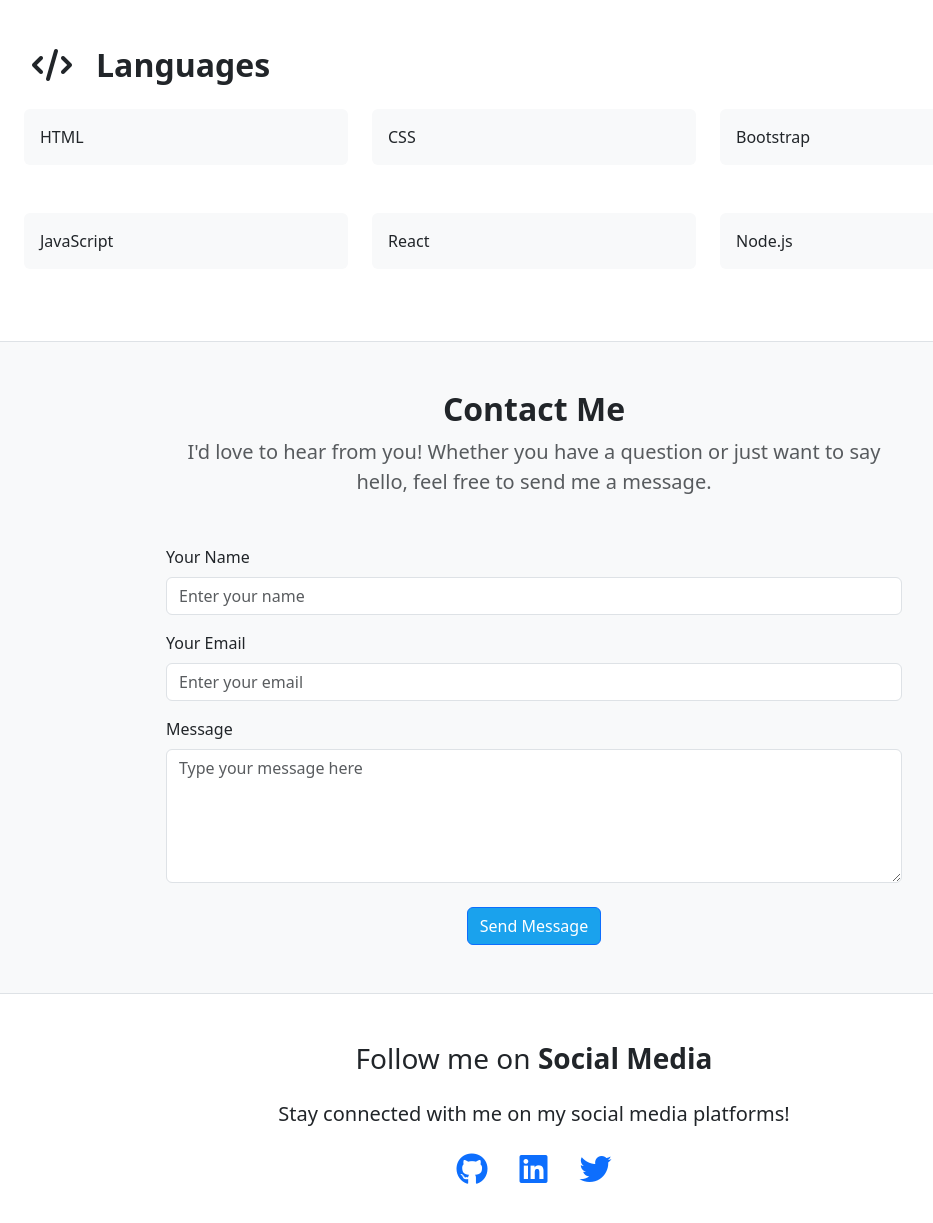
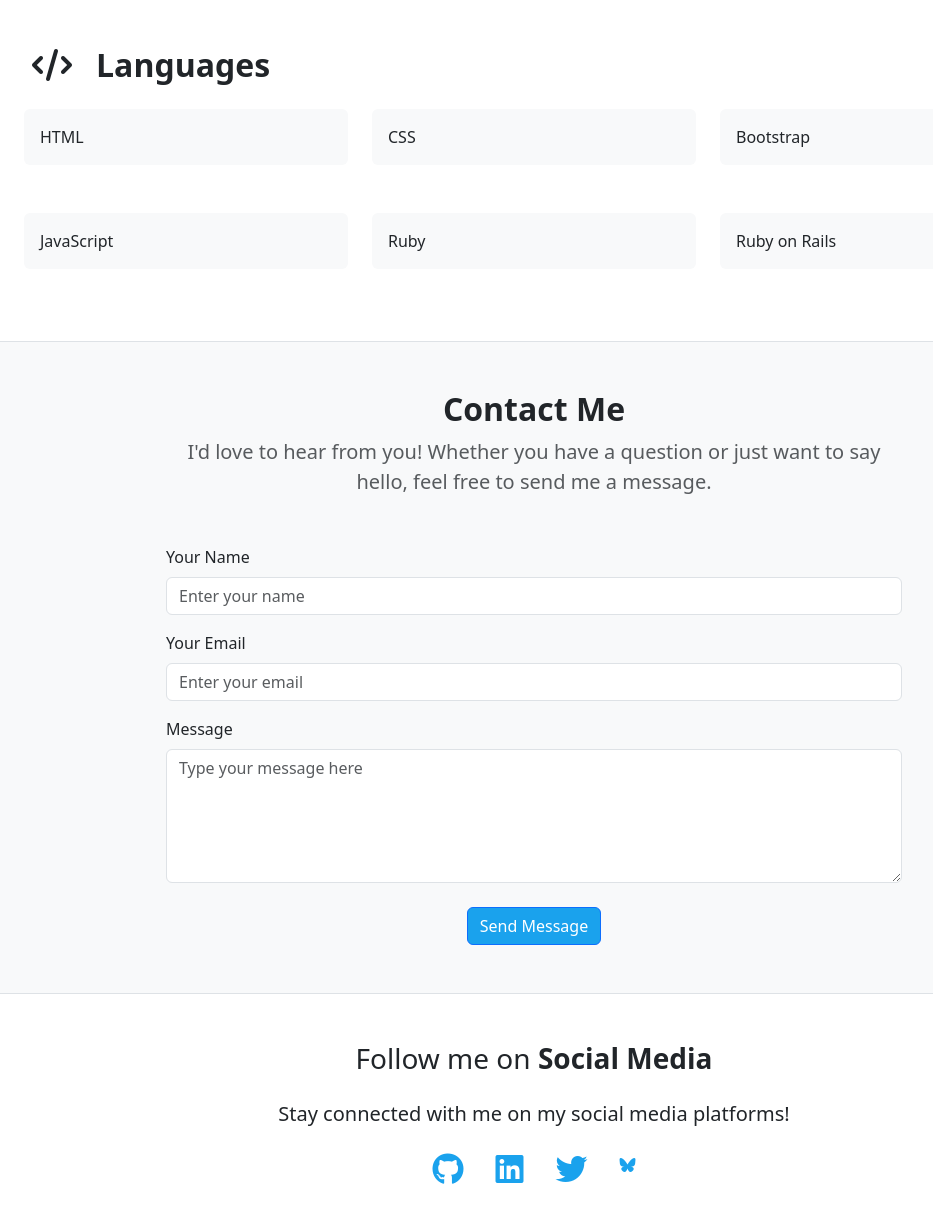
Before and after one commit to DamienBaub/Portfolio-Damien-Baubriau, a plain HTML site: page index.html in a window 1280 px wide. Shown: the part 805-2028 px from the top of the page, without its empty margins (106-1039 px from the left). Drawn offline with nearby package versions, Linux system fonts and the light colour scheme.

Commit message:
Add Bluesky social link and Font Awesome color

```diff
--- a/css/styles.css
+++ b/css/styles.css
@@ -31,9 +31,3 @@ section.border-bottom {
 .btn-primary {
   background-color: #1AA2ED !important;
 }
-
-/* Font Awesome Custom Color */
-
-.fas {
-  color: #1AA2ED;
-}
--- a/index.html
+++ b/index.html
@@ -150,10 +150,10 @@
               <div class="d-flex align-items-center bg-light rounded p-3 h-100">JavaScript</div>
             </div>
             <div class="col mb-4">
-              <div class="d-flex align-items-center bg-light rounded p-3 h-100">React</div>
+              <div class="d-flex align-items-center bg-light rounded p-3 h-100">Ruby</div>
             </div>
             <div class="col mb-4">
-              <div class="d-flex align-items-center bg-light rounded p-3 h-100">Node.js</div>
+              <div class="d-flex align-items-center bg-light rounded p-3 h-100">Ruby on Rails</div>
             </div>
           </div>
         </div>
@@ -207,15 +207,19 @@
           <div class="d-flex justify-content-center">
             <!-- GitHub -->
             <a href="https://github.com/DamienBaub" class="mx-3" target="_blank">
-              <i class="fab fa-github fa-2x"></i>
+              <i class="fab fa-github fa-2x" style="color: #1aa2ed;"></i>
             </a>
             <!-- LinkedIn -->
             <a href="https://www.linkedin.com/in/damien-baubriau/" class="mx-3" target="_blank">
-              <i class="fab fa-linkedin fa-2x"></i>
+              <i class="fab fa-linkedin fa-2x" style="color: #1aa2ed;"></i>
             </a>
             <!-- Twitter -->
             <a href="https://x.com/DamienBaubriau" class="mx-3" target="_blank">
-              <i class="fab fa-twitter fa-2x"></i>
+              <i class="fab fa-twitter fa-2x" style="color: #1aa2ed;"></i>
+            </a>
+            <!-- Bluesky -->
+            <a href="https://bsky.social/damienbaubriau" class="mx-3" target="_blank">
+              <i class="fa-brands fa-bluesky" style="color: #1aa2ed;"></i>
             </a>
           </div>
         </div>
```
